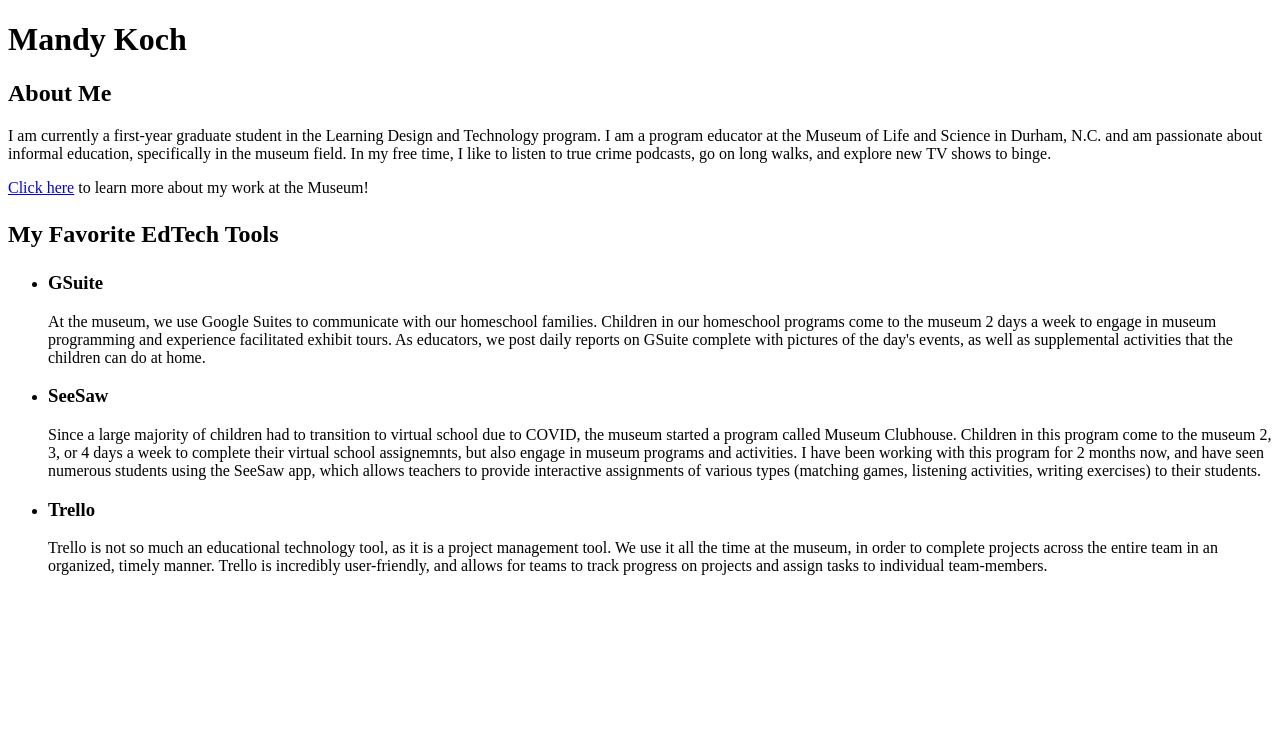
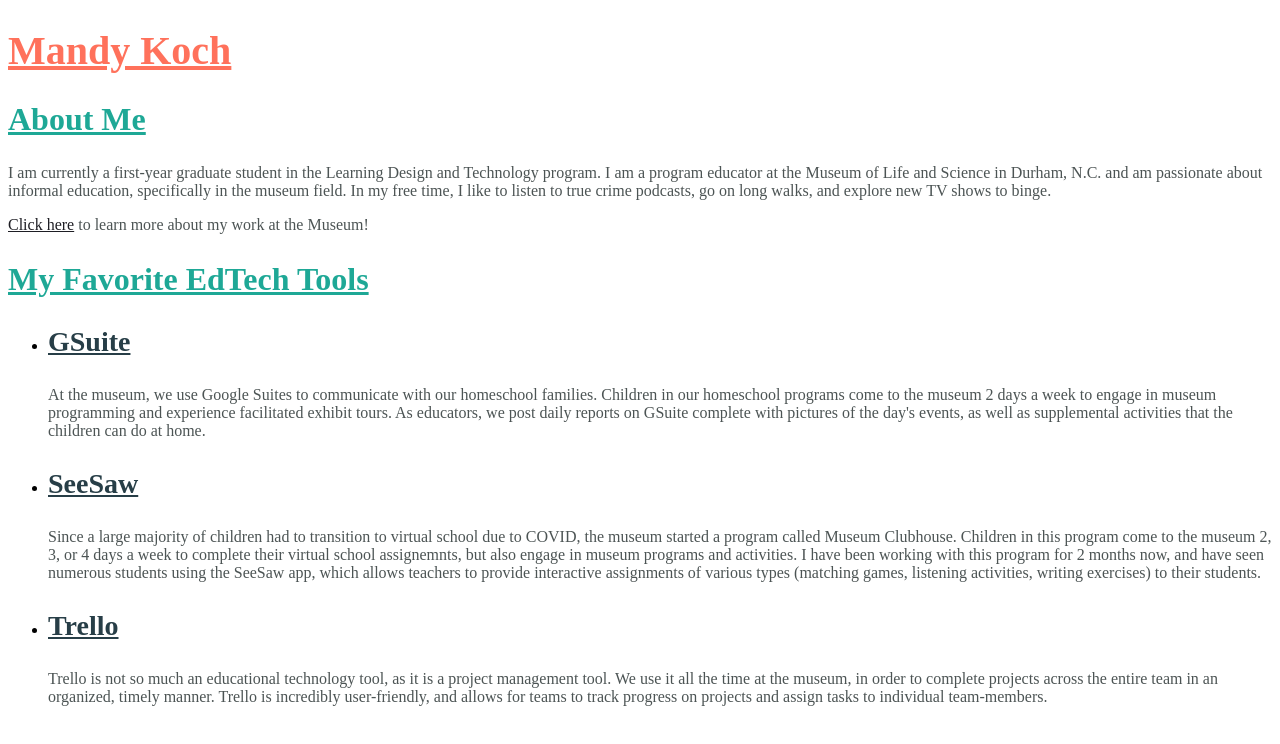
Before and after one commit to ncstate-eci519/my-website-mandynkoch, a plain HTML site: page index.html in a window 1280 px wide. Drawn offline with Linux system fonts and the light colour scheme.

Commit message:
Added CSS

```diff
--- a/index.html
+++ b/index.html
@@ -5,10 +5,11 @@
 		<meta charset="utf-8" />
 		<meta http-equiv="X-UA-Compatible" content="IE=edge" />
 		<meta name="viewport" content="width=device-width, initial-scale=1" />
+        <link rel="stylesheet" href="stylesheet.css">
 	</head>
 	<body>
-        <h1><strong>Mandy Koch</strong></h1>
-        <h2><strong>About Me</strong></h2>
+        <h1 id="main-title"><strong>Mandy Koch</strong></h1>
+        <h2 class="section-headings"><strong>About Me</strong></h2>
         <p>I am currently a first-year graduate student in the Learning
         Design and Technology program. I am a program educator
         at the Museum of Life and Science in Durham, N.C. and am
@@ -16,16 +17,16 @@
         In my free time, I like to listen to true crime podcasts, go on long walks, and explore new TV shows to binge.</p>
 
         <p><a href ="second.html">Click here</a> to learn more about my work at the Museum!</p>
-        <h2><p>My Favorite EdTech Tools</p></h2>
+        <h2 class="section-headings">My Favorite EdTech Tools</h2>
             <ul>
-                <li><h3>GSuite</h3><p>At the museum, we use Google Suites to communicate with our
+                <li><h3 class="paragraph-headings">GSuite</h3><p>At the museum, we use Google Suites to communicate with our
                     homeschool families. Children in our homeschool programs come to the museum
                      2 days a week to engage in museum programming and experience facilitated
                       exhibit tours. As educators, we post daily reports on GSuite complete
                       with pictures of the day's events, as well as supplemental activities
                       that the children can do at home.</p></li>
 
-                <li><h3>SeeSaw</h3><p>Since a large majority of children had to transition to virtual school due to COVID,
+                <li><h3 class="paragraph-headings">SeeSaw</h3><p>Since a large majority of children had to transition to virtual school due to COVID,
                     the museum started a program called Museum Clubhouse. Children in this program come
                     to the museum 2, 3, or 4 days a week to complete their virtual school assignemnts, but also
                     engage in museum programs and activities. I have been working with this program for 2 months now,
@@ -34,7 +35,7 @@
                     writing exercises) to their students.</p></li>
 
 
-                <li><h3>Trello</h3><p>Trello is not so much an educational technology tool, as it is a project
+                <li><h3 class="paragraph-headings">Trello</h3><p>Trello is not so much an educational technology tool, as it is a project
                     management tool. We use it all the time at the museum, in order to complete
                     projects across the entire team in an organized, timely manner. Trello is incredibly
                     user-friendly, and allows for teams to track progress on projects and
--- /dev/null
+++ b/stylesheet.css
@@ -0,0 +1,48 @@
+html{
+    font size: 16px;
+}
+
+h1{
+    font-size: 40px;
+    text-decoration: underline;
+}
+
+h2{
+    font-size: 32px;
+    text-decoration: underline;
+}
+
+h3{
+    font-size: 28px;
+    text-decoration: underline;
+}
+
+#main-title{
+    color: #FF715B;
+}
+
+.section-headings{
+    color: #1EA896;
+}
+
+.paragraph-headings{
+    color: #273E47;
+}
+
+p{
+    color: #4C5454;
+}
+
+.pictures{
+    width: 50%;
+    height: auto;
+}
+
+a:link{
+    color: #1E1E24;
+}
+
+a:hover {
+    border-bottom: 1px solid;
+    background: #1EA896;
+  }
```
Also changed, not shown: second.html (+5 -4 lines).
